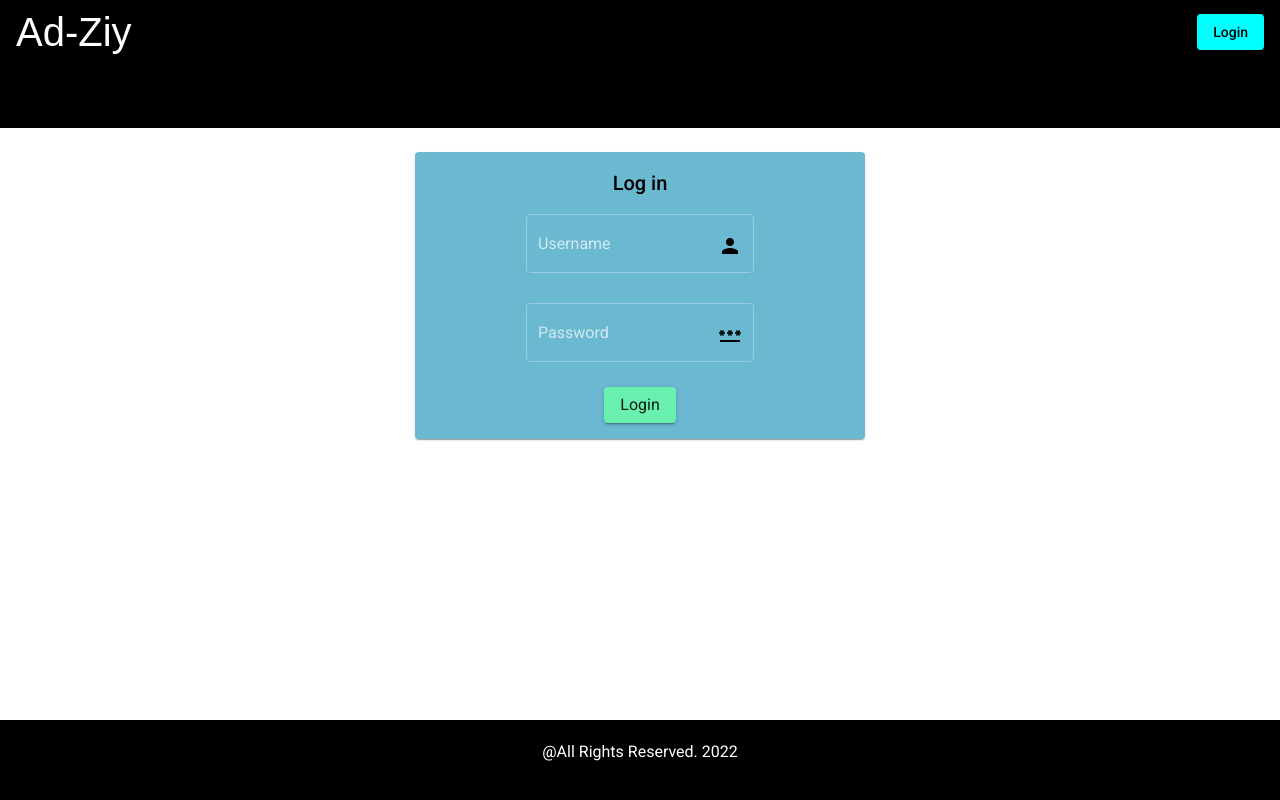
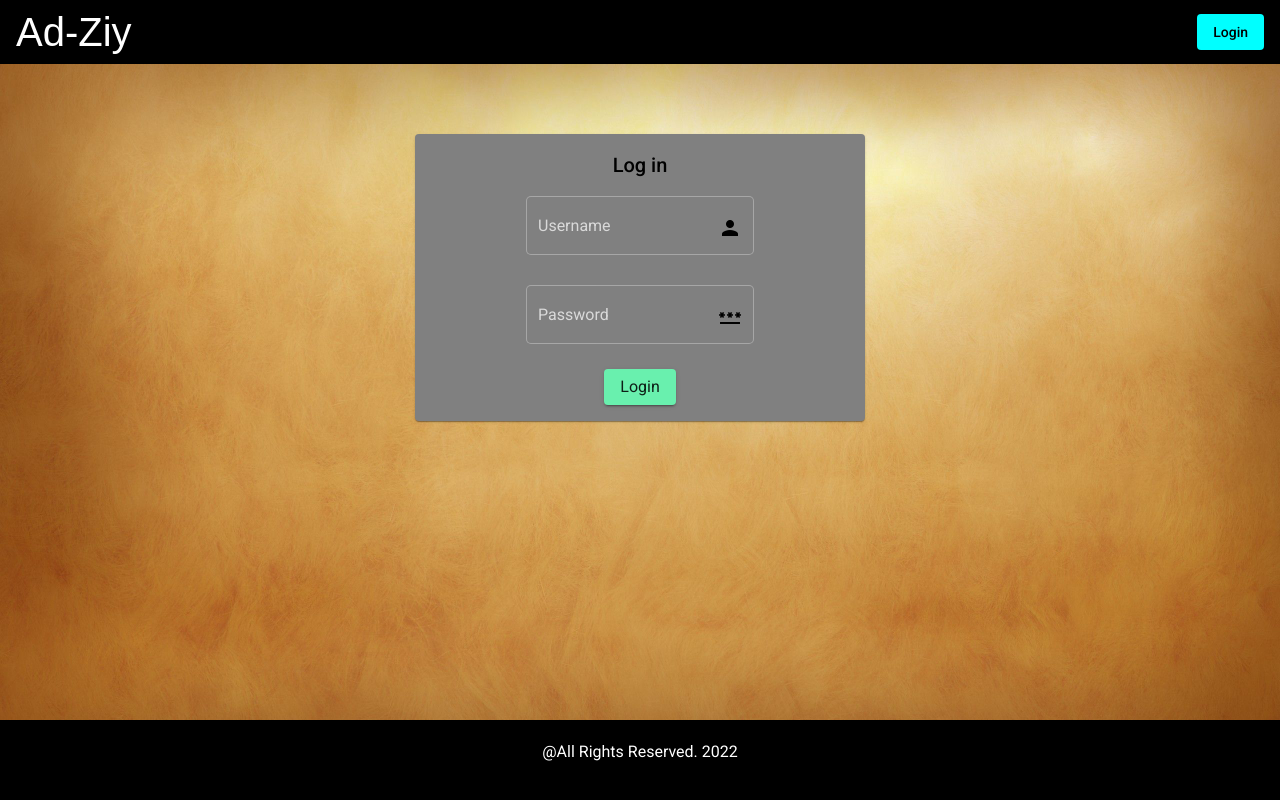
Before and after one commit to Jayamith/advertising-platform, an Angular app: page / in a window 1280 px wide. Built offline with nearby package versions, Linux system fonts and the light colour scheme; what ngx-typed-js would draw is missing.

Commit message:
validations-added

```diff
--- a/src/app/app.component.css
+++ b/src/app/app.component.css
@@ -6,6 +6,13 @@
     min-height: 100%;
     /* equal to footer height */
     margin-bottom: -80px;
+    background-image: url("../assets/images/1353542.jpg");
+    -webkit-background-size:cover;
+ -o-background-size:cover;
+ -moz-background-size:cover;
+ background-size:cover;
+
+
   }
   .page-wrap:after {
     content: "";
--- a/src/app/app.module.ts
+++ b/src/app/app.module.ts
@@ -14,7 +14,7 @@ import { AppRoutingModule } from './app-routing.module';
 import { AppComponent } from './app.component';
 import { WelcomeComponent } from './welcome/welcome.component';
 import { LoginComponent } from './login/login.component';
-import { FormsModule } from '@angular/forms';
+import { FormsModule, ReactiveFormsModule } from '@angular/forms';
 import { ErrorComponent } from './error/error.component';
 import { VehicleComponent } from './vehicle/vehicle.component';
 import { MenuComponent } from './menu/menu.component';
@@ -45,6 +45,7 @@ import { ViewVehicleComponent } from './view-vehicle/view-vehicle.component';
     BrowserModule,
     AppRoutingModule,
     FormsModule,
+    ReactiveFormsModule,
     HttpClientModule,
     BrowserAnimationsModule,
     MatButtonModule,
--- a/src/app/login/login.component.html
+++ b/src/app/login/login.component.html
@@ -1,7 +1,8 @@
 
-<div class="container mt-4">
+<div class="container" style="margin-top: 70px;">
     <div class="form-center" fxLayout="row" fxLayoutAlign="center center">
-        <mat-card class="login-card" style="background-color: rgb(107, 184, 209);">
+        <mat-card class="login-card">
+          <!-- rgb(107, 184, 209) -->
             <div class="header-center">
                 <mat-card-header>
                         <mat-card-title>Log in</mat-card-title>
@@ -10,8 +11,8 @@
           <div>
             <div class="alert alert-warning" *ngIf="invalidLogin">{{errorMessage}}</div>
           </div>
-          <mat-form-field appearance="outline">
-            <mat-label>Username</mat-label>
+          <mat-form-field  appearance="outline">
+            <mat-label >Username</mat-label>
             <input
                 matInput
                 placeholder="Username"
--- a/src/app/logout/logout.component.css
+++ b/src/app/logout/logout.component.css
@@ -4,5 +4,5 @@
     display: flex;
     align-items: center;
     justify-content: center;
-    margin-top: 20px;
+    margin-top: 100px;
 }
--- a/src/app/logout/logout.component.html
+++ b/src/app/logout/logout.component.html
@@ -4,6 +4,6 @@
 
 <ngx-typed-js [strings]="['Thank You!']" [typeSpeed]="200">
     <div class="container">
-        <h2 style="margin-top: 25px; font-size: 140px;"><span style="color: darkcyan;" class="typing"></span></h2>
+        <h2 style=" font-size: 140px;"><span style="color: darkcyan;" class="typing"></span></h2>
     </div>
   </ngx-typed-js>
--- a/src/app/menu/menu.component.html
+++ b/src/app/menu/menu.component.html
@@ -27,7 +27,7 @@
           </button>
         </mat-toolbar-row>
 
-        <mat-toolbar-row>
+        <mat-toolbar-row *ngIf="basicAuthenticationService.isLoggedIn()">
           <span>
             <button *ngIf="basicAuthenticationService.isLoggedIn()" mat-raised-button routerLink="/welcome/home" color="accent">Home</button>
           </span>
--- a/src/app/vehicle-add-up/vehicle-add-up.component.css
+++ b/src/app/vehicle-add-up/vehicle-add-up.component.css
@@ -1,3 +1,7 @@
+.ng-valid[required], .ng-valid.required  {
+  border-left: 5px solid #42A948; /* green */
+}
+
 .ng-invalid:not(form){
     border-left: 5px solid red;
 }
--- a/src/app/vehicle-add-up/vehicle-add-up.component.ts
+++ b/src/app/vehicle-add-up/vehicle-add-up.component.ts
@@ -6,6 +6,8 @@ import { ActivatedRoute, Router } from '@angular/router';
 import { FileHandle } from '../model/file-handle-model';
 import { VehicleDataService } from '../service/data/vehicle-data.service';
 import { Vehicle } from '../vehicle/vehicle.component';
+import { FormBuilder, FormGroup, Validators } from '@angular/forms';
+
 
 @Component({
   selector: 'app-vehicle-add-up',
--- a/src/app/view-vehicle/view-vehicle.component.html
+++ b/src/app/view-vehicle/view-vehicle.component.html
@@ -2,7 +2,7 @@
     <mat-card>
         <mat-card-header>
             <mat-card-title><h3>{{vehicle.vname}} - Rs.{{vehicle.price}}</h3></mat-card-title>
-            <mat-card-subtitle class="align-content end">{{vehicle.vCondition}}</mat-card-subtitle>
+            <mat-card-subtitle *ngIf="vehicle.vCondition==='Brand New'" style="color: red;" class="align-content end"><b>* {{vehicle.vCondition}}</b></mat-card-subtitle>
             <img
                 src="https://www.freakyjolly.com/wp-content/uploads/2021/07/cropped-cropped-fj-logo-192-removebg-preview-e1625997712615-1.png"
                 mat-card-avatar />
@@ -18,7 +18,7 @@
                     <div> <h5>Seller : {{vehicle.seller}} </h5></div>
                     <div> <h5>Location : {{vehicle.location}}</h5></div>
                     <div> <h5>Contact No : {{vehicle.contact}}</h5></div>
-                    <div> <h5>Email : <a href="">{{vehicle.email}}</a></h5></div>
+                    <div> <h5>Email : <a href="vehicle">{{vehicle.email}}</a></h5></div>
                     <div> <h5>Posted Date : {{vehicle.addedDate  | date | uppercase}}</h5></div>
 
                 </div>
--- a/src/app/welcome/welcome.component.css
+++ b/src/app/welcome/welcome.component.css
@@ -1,8 +1,20 @@
+/* .wrap{
+    background-image: url("../../assets/images/1353542.jpg");
+    -webkit-background-size:cover;
+ -o-background-size:cover;
+ -moz-background-size:cover;
+ background-size:cover;
+ margin:0px;
+ height:100%;
+ width:100%;
+} */
+
 .container{
     font-family: 'Lucida Sans', 'Lucida Sans Regular', 'Lucida Grande', 'Lucida Sans Unicode', Geneva, Verdana, sans-serif;
     width: 100%;
     display: flex;
     align-items: center;
     justify-content: center;
-    margin-top: 20px;
+    margin-top: 40px;
+
 }
--- a/src/app/welcome/welcome.component.html
+++ b/src/app/welcome/welcome.component.html
@@ -2,19 +2,24 @@
     <span><b>Welcome!</b></span>
 </div> -->
 
-<div class="container">
-    <h1>Welcome!</h1>
+<div class="wrap">
+  <div class="container">
+    <h1 style="margin-top: 25px;font-family: Brush Script MT; font-weight: 800;font-size: 100px;">Welcome!</h1>
 </div>
 
 
   <ngx-typed-js [strings]="['Awesome', 'Amazing']"  [typeSpeed]="200">
     <div class="container">
-        <h2 style="margin-top: 25px;">We are an <span style="color: green;" class="typing"></span> advertising company!</h2>
+        <h2 >We are an <span style="color: green;" class="typing"></span> advertising company!</h2>
     </div>
   </ngx-typed-js>
 
   <ngx-typed-js [strings]="['Vehicle Advertising', 'Spare Part Advertising' , 'Land Property Advertising']" [loop]="true" [typeSpeed]="200">
     <div class="container">
-        <h2 style="margin-top: 25px;"><span style="color: darkcyan;" class="typing"></span></h2>
+        <h2 ><span style="color: darkcyan;" class="typing"></span></h2>
     </div>
   </ngx-typed-js>
+  <div class="container">
+    <button style="background-color: black;" mat-raised-button routerLink="/vehicle" >See Content</button>
+  </div>
+</div>
```
Also changed, not shown: src/app/vehicle-add-up/vehicle-add-up.component.html (+15 -13 lines), src/assets/images/1353542.jpg (added), src/assets/images/audi-tax-free-cars.jpg (added).
